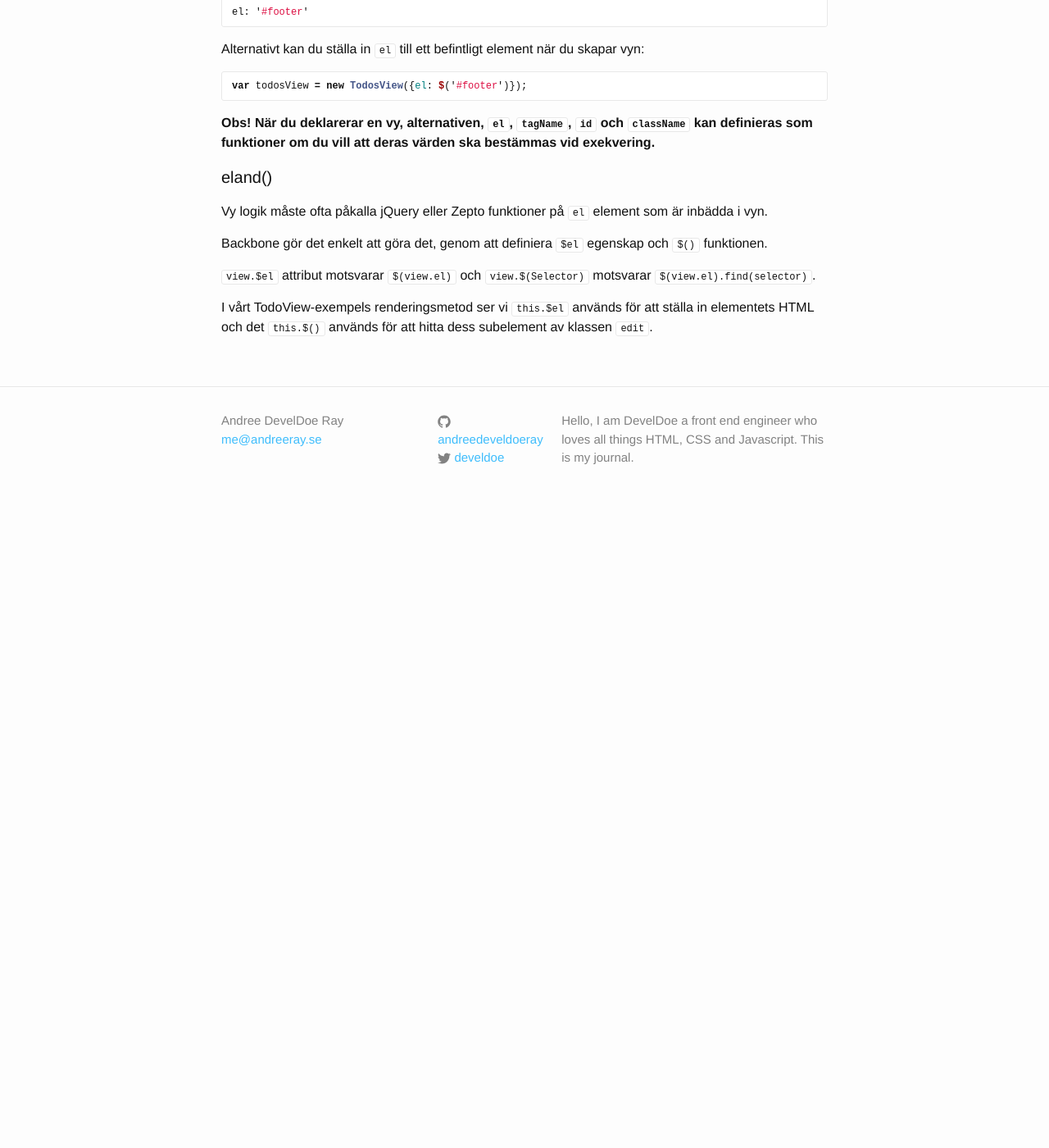
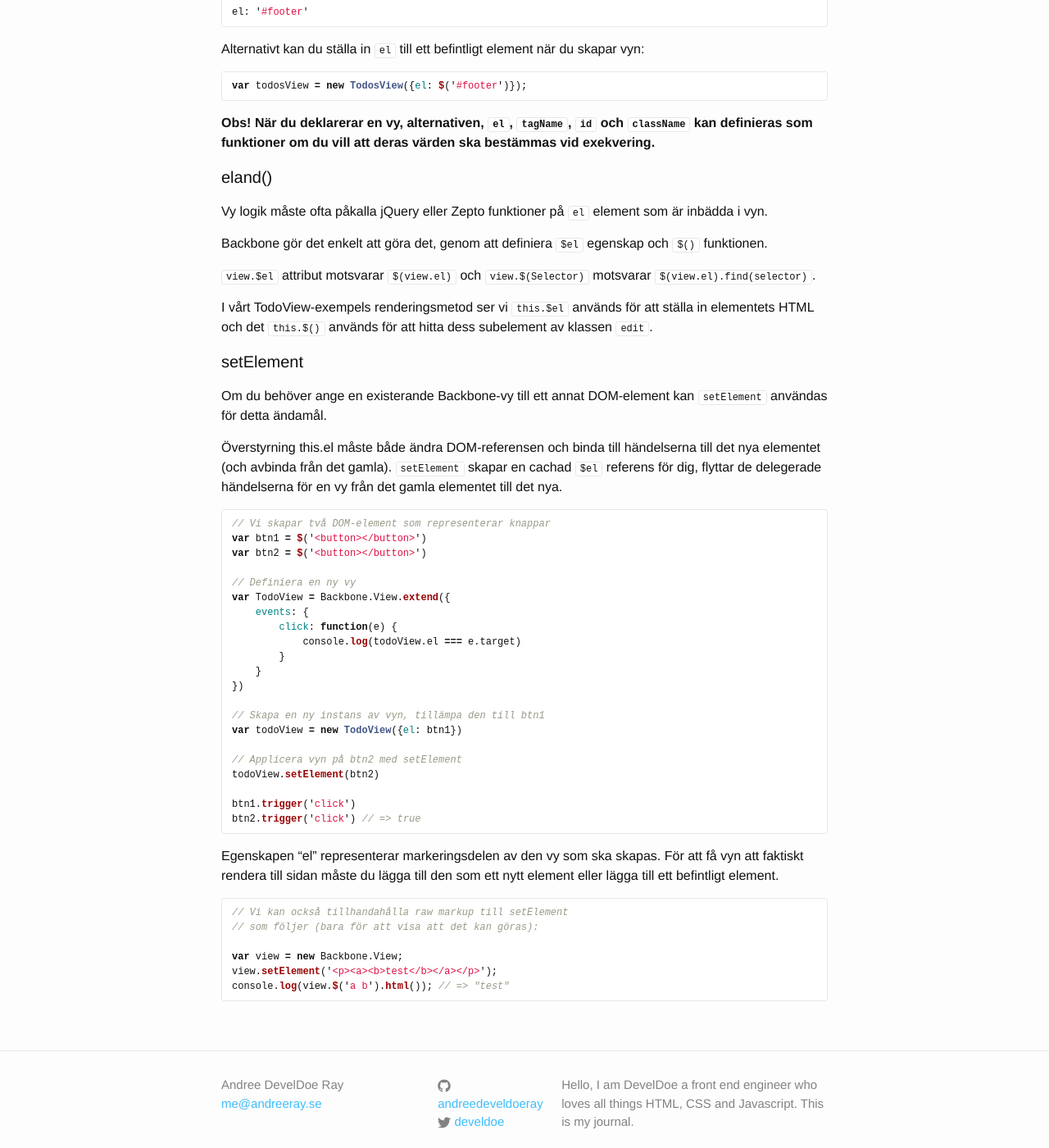
Before and after one commit to develdoe/develdoe.github.io, a Jekyll site: the page built from _posts/2017-10-30-backbonejs-basics.md, in a window 1280 px wide and 1400 px high, scrolled down 9470 px. Shown: the whole window at 82% size. Built offline with Jekyll 4.4.1, drawn with Linux system fonts in a browser that asks for light colours; before the commit the page ends 10100 px from its top, so only the background shows below that.

Commit message:
Update 2017-10-30-backbonejs-basics.md

````diff
--- a/_posts/2017-10-30-backbonejs-basics.md
+++ b/_posts/2017-10-30-backbonejs-basics.md
@@ -447,3 +447,44 @@ Backbone gör det enkelt att göra det, genom att definiera `$el` egenskap och `
 `view.$el` attribut motsvarar `$(view.el)` och `view.$(Selector)` motsvarar `$(view.el).find(selector)`.
 
 I vårt TodoView-exempels renderingsmetod ser vi `this.$el` används för att ställa in elementets HTML och det `this.$()` används för att hitta dess subelement av klassen `edit`.
+
+#### setElement
+
+Om du behöver ange en existerande Backbone-vy till ett annat DOM-element kan `setElement` användas för detta ändamål.
+
+Överstyrning this.el måste både ändra DOM-referensen och binda till händelserna till det nya elementet (och avbinda från det gamla). `setElement` skapar en cachad `$el` referens för dig, flyttar de delegerade händelserna för en vy från det gamla elementet till det nya.
+
+```js
+// Vi skapar två DOM-element som representerar knappar
+var btn1 = $('<button></button>')
+var btn2 = $('<button></button>')
+
+// Definiera en ny vy
+var TodoView = Backbone.View.extend({
+    events: {
+        click: function(e) {
+            console.log(todoView.el === e.target)
+        }
+    }
+})
+
+// Skapa en ny instans av vyn, tillämpa den till btn1
+var todoView = new TodoView({el: btn1})
+
+// Applicera vyn på btn2 med setElement
+todoView.setElement(btn2)
+
+btn1.trigger('click')
+btn2.trigger('click') // => true
+```
+
+Egenskapen "el" representerar markeringsdelen av den vy som ska skapas. För att få vyn att faktiskt rendera till sidan måste du lägga till den som ett nytt element eller lägga till ett befintligt element.
+
+```js
+// Vi kan också tillhandahålla raw markup till setElement
+// som följer (bara för att visa att det kan göras):
+
+var view = new Backbone.View;
+view.setElement('<p><a><b>test</b></a></p>');
+console.log(view.$('a b').html()); // => "test"
+```
````
